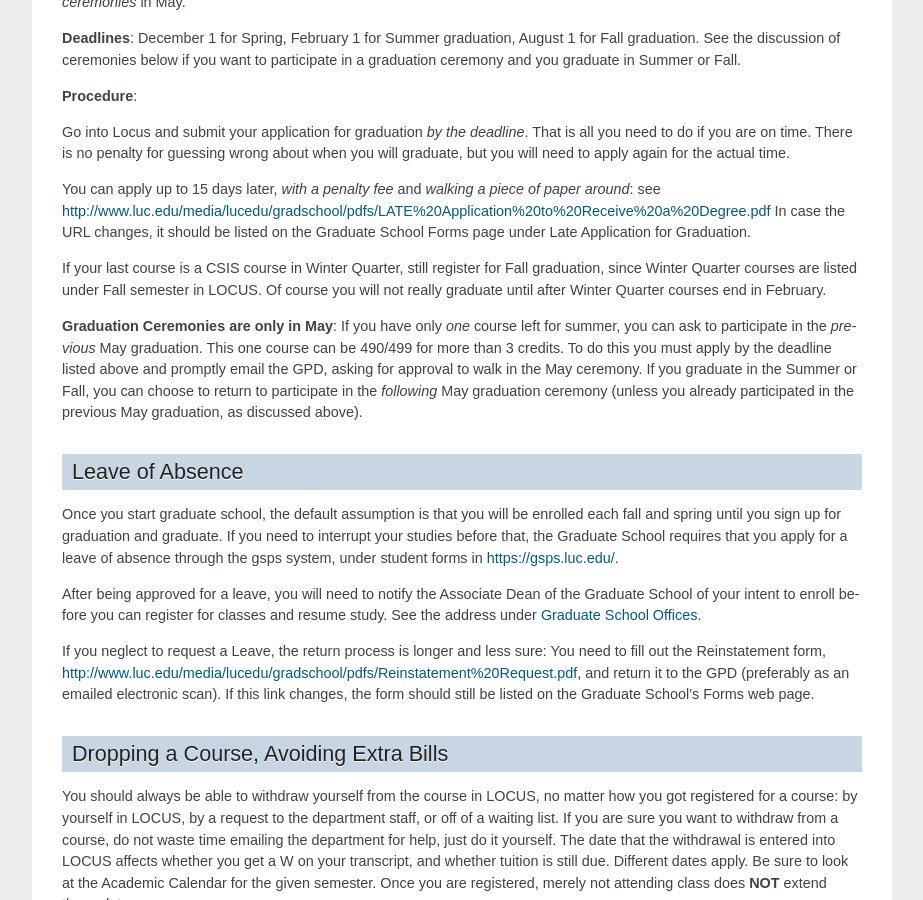
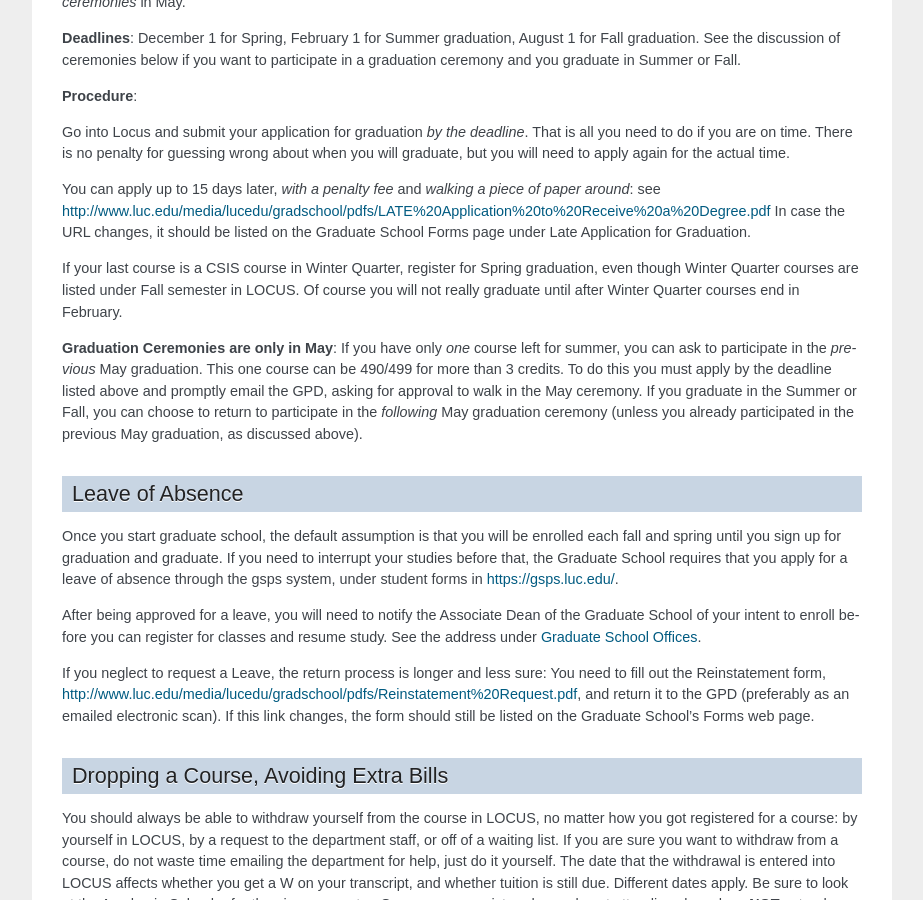
Before and after one commit to LoyolaChicagoCS/gradhandbook, a Sphinx documentation site: the page built from source/regulations.rst, in a window 1280 px wide and 900 px high, scrolled down 4227 px. Shown: the whole window, without its empty margins (198-1121 px from the left). Built offline with Sphinx 7.4.7, drawn with Linux system fonts in a browser that asks for light colours.

Commit message:
last winter course, may grad

```diff
--- a/source/regulations.rst
+++ b/source/regulations.rst
@@ -358,8 +358,8 @@ http://www.luc.edu/media/lucedu/gradschool/pdfs/LATE%20Application%20to%20Receiv
 In case the URL changes, it should be listed on the Graduate School Forms page under
 Late Application for Graduation.
 
-If your last course is a CSIS course in Winter Quarter, still register
-for Fall graduation, since Winter Quarter courses are listed under Fall
+If your last course is a CSIS course in Winter Quarter, register
+for Spring graduation, even though Winter Quarter courses are listed under Fall
 semester in LOCUS.  Of course you will not really graduate until after
 Winter Quarter courses end in February.
 
```
